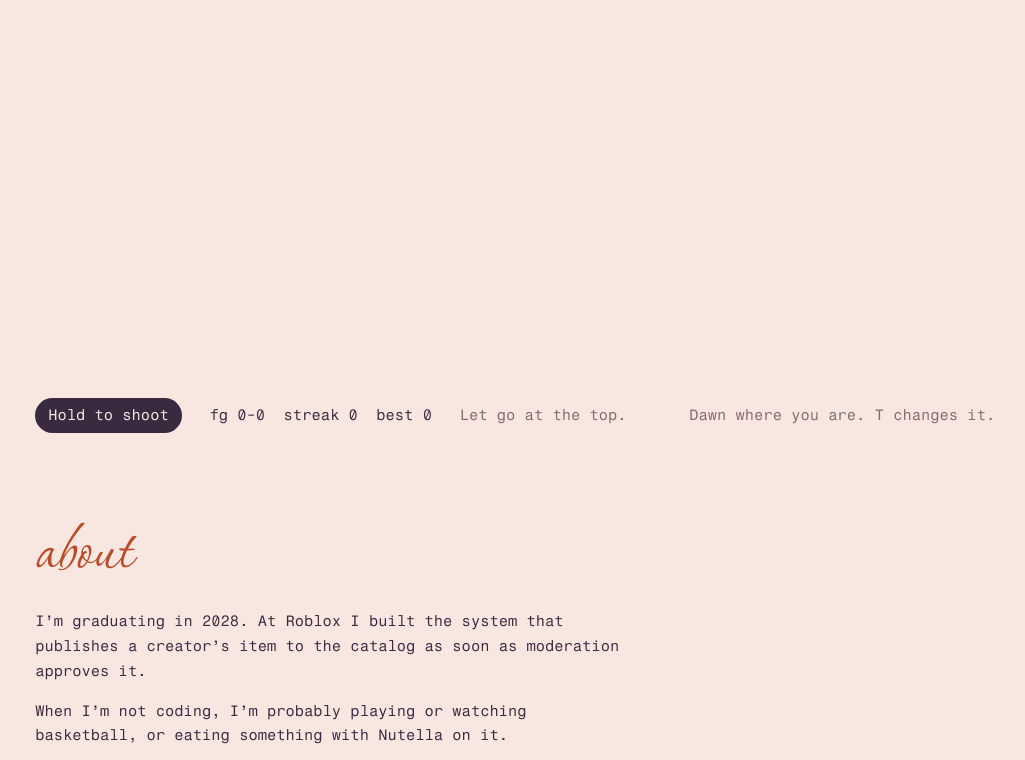
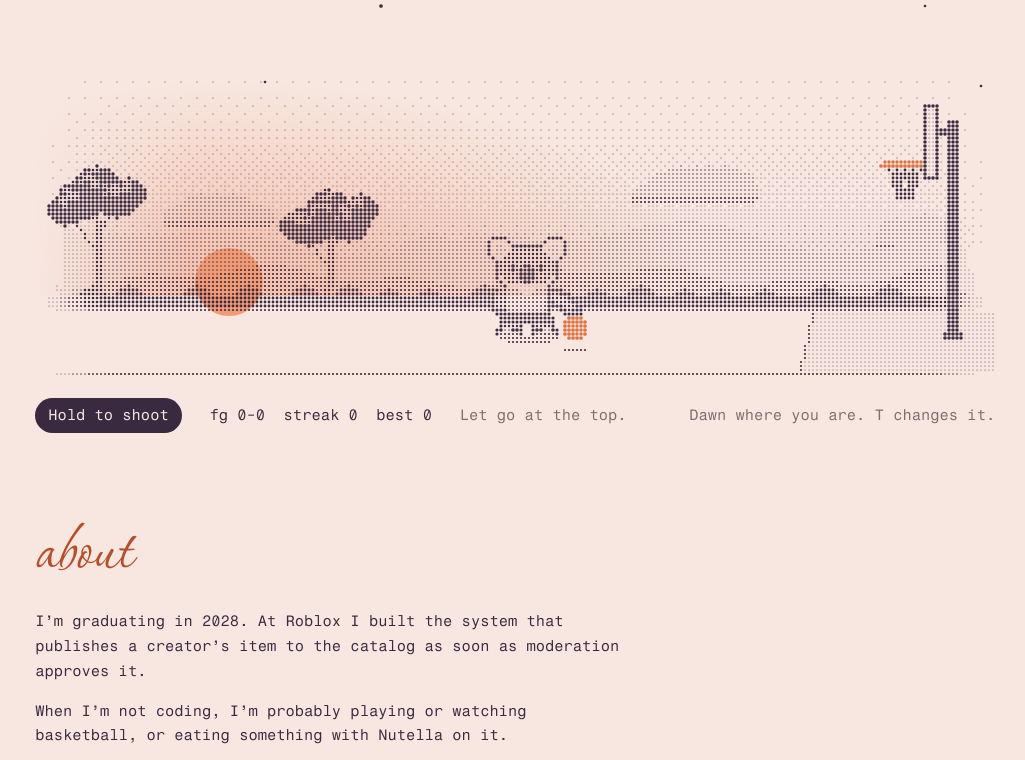
Before and after one commit to an301/personalsite, a plain HTML site: page index.html in a window 1280 px wide. Shown: the part 340-1100 px from the top of the page, without its empty margins (80-1105 px from the left). Drawn offline with Linux system fonts and the light colour scheme.

Commit message:
fix court

```diff
--- a/index.html
+++ b/index.html
@@ -28,7 +28,7 @@
         : h >= 5 && h < 8 ? 'dawn' : h >= 8 && h < 17 ? 'day' : h >= 17 && h < 20 ? 'dusk' : 'night';
     })();
   </script>
-  <link rel="stylesheet" href="styles.css?v=9">
+  <link rel="stylesheet" href="styles.css?v=10">
 </head>
 <body>
   <div class="page">
@@ -180,8 +180,8 @@
     </footer>
   </div>
 
-  <script src="koala.js?v=9"></script>
-  <script src="site.js?v=9"></script>
+  <script src="koala.js?v=10"></script>
+  <script src="site.js?v=10"></script>
   <script src="track.js"></script>
 </body>
 </html>
--- a/koala.js
+++ b/koala.js
@@ -1334,6 +1334,11 @@
   const shouldRun = () => !document.hidden && heroWants();
 
   function frame(now) {
+    // Whatever happens in a frame, the loop must be able to start again: a
+    // frame that throws would otherwise leave `running` stuck and the court
+    // frozen (or, during the opening print, blank).
+    let again = false;
+    try {
       if (!last) last = now;
       acc += Math.min(100, now - last);
       last = now;
@@ -1344,12 +1349,17 @@
         acc -= STEP;
       }
       if (heroVisible) draw();
-    if (shouldRun()) requestAnimationFrame(frame);
+      again = shouldRun();
+    } finally {
+      if (again) requestAnimationFrame(frame);
       else running = false;
     }
+  }
 
+  // Nothing can be drawn until the first layout, so the loop waits for it.
+  // (The visibility observer can call start() before the court is built.)
   function start() {
-    if (running || !shouldRun()) return;
+    if (running || !L || !shouldRun()) return;
     running = true;
     last = 0;
     acc = 0;
@@ -1441,23 +1451,36 @@
     }
   });
 
+  // Build the court for the hero's current width, if it isn't already.
   let resizeTimer = 0;
   let builtWidth = -1;
+  function ensureBuilt() {
+    const width = hero.clientWidth;
+    if (!width || width === builtWidth) return;
+    builtWidth = width;
+    rebuild();
+  }
+
   new ResizeObserver(() => {
     if (hero.clientWidth === builtWidth) return;
     clearTimeout(resizeTimer);
-    resizeTimer = setTimeout(() => {
-      builtWidth = hero.clientWidth;
-      rebuild();
-    }, L ? 120 : 0);
+    // The first build happens at once; later resizes wait for the drag to settle.
+    if (!L) ensureBuilt();
+    else resizeTimer = setTimeout(ensureBuilt, 120);
   }).observe(hero);
 
-  new IntersectionObserver(([entry]) => {
-    heroVisible = entry.isIntersecting;
+  new IntersectionObserver((entries) => {
+    heroVisible = entries[entries.length - 1].isIntersecting;
     start();
   }).observe(hero);
 
-  document.addEventListener('visibilitychange', start);
+  // Coming back to the tab, or the page being shown from a preload or the
+  // back button: make sure the court exists and the loop is going.
+  const revive = () => { ensureBuilt(); start(); };
+  document.addEventListener('visibilitychange', revive);
+  window.addEventListener('pageshow', revive);
+  window.addEventListener('load', revive);
   reducedMotion.addEventListener('change', start);
   setTime(timeKey, false);
+  ensureBuilt();
 })();
```
Lines whose indentation alone changed are shown as unchanged.
